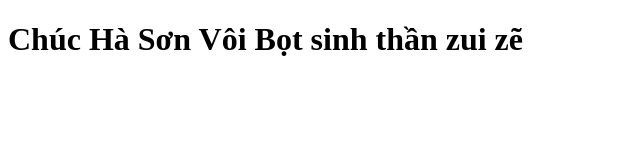
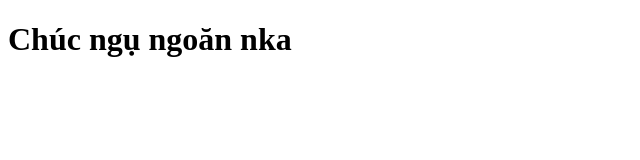
Before and after one commit to pikameow1/linhtinh, a plain HTML site: page index.html in a window 1280 px wide. Shown: the whole page, without its empty margins (0-640 px from the left). Drawn offline with Linux system fonts and the light colour scheme.

Commit message:
toi la trang xinh

```diff
--- a/index.html
+++ b/index.html
@@ -1,12 +1,12 @@
 <!DOCTYPE html>
 <html>
     <head>
-        <title>conchokeumeomeo</title>
+        <title>for Deft</title>
         <meta charset="utf-8">
     </head>
     <body>
        <div>
-        <h1>Chúc Hà Sơn Vôi Bọt sinh thần zui zẽ</h1>
+        <h1>Chúc ngụ ngoăn nka</h1>
 
        </div>
     </body>
```
